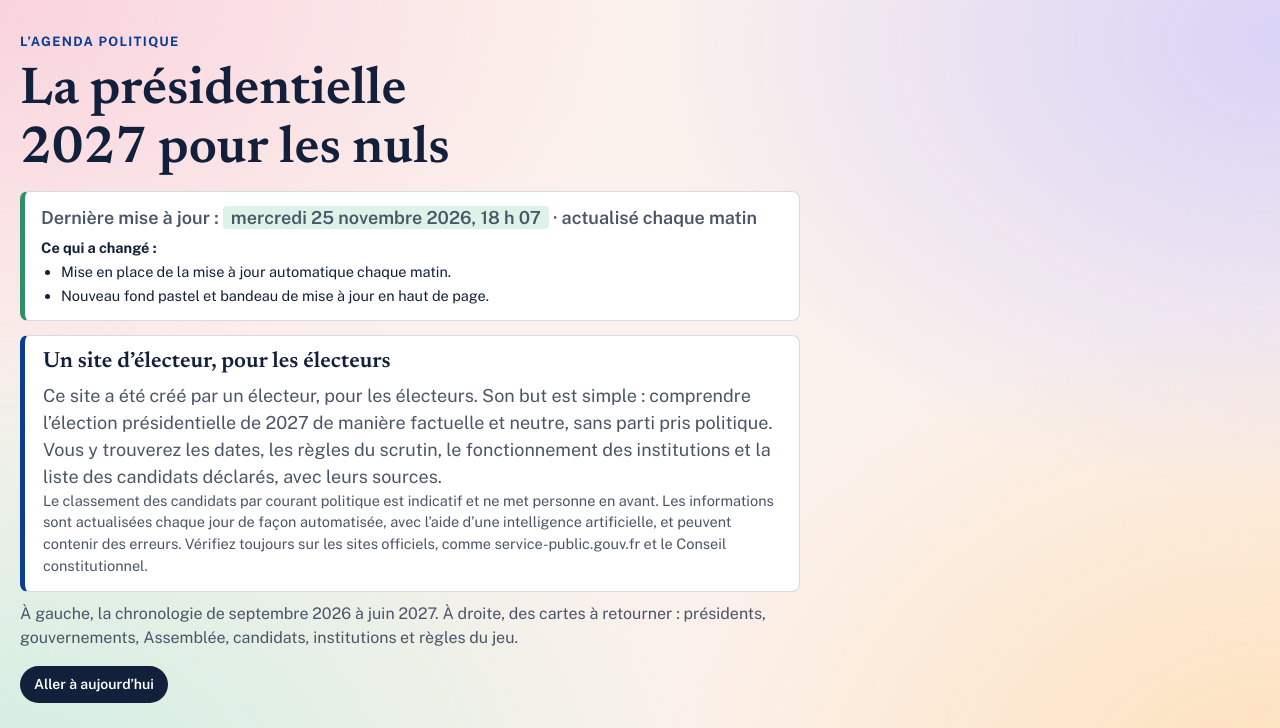
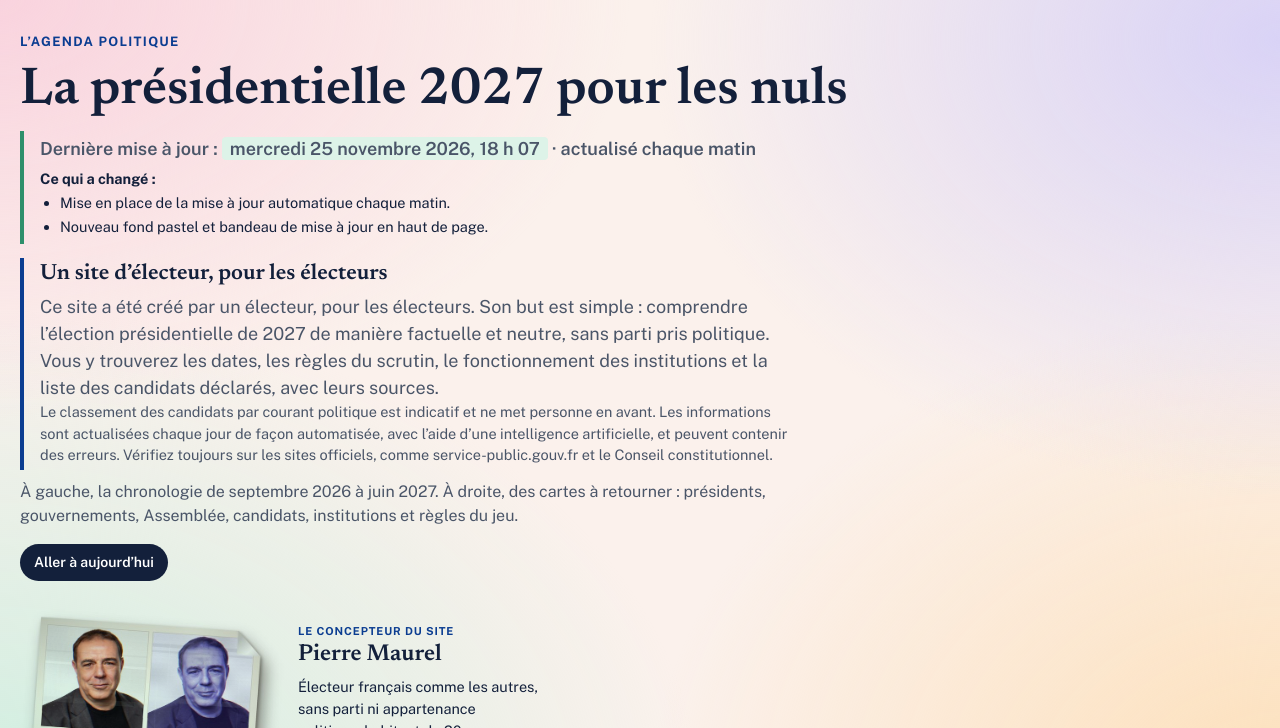
Before and after one commit to maurelpr-arch/presidentielle-2027, a plain HTML site: page index.html in a window 1280 px wide. Shown: the top 728 px of the page. Drawn offline with nearby package versions, Linux system fonts and the light colour scheme.

Commit message:
En-tête : encarts sur le fond du site, photomaton et bio plus bas à droite

```diff
--- a/auteur.css
+++ b/auteur.css
@@ -1,5 +1,8 @@
-/* Encart du concepteur du site (photomaton + bio), posé directement sur le fond du site. */
-header.top{max-width:780px}
+/* Habillage de l'en-tête : encarts posés sur le fond du site (sans cases blanches) et encart du concepteur (photomaton + bio). */
+header.top{max-width:none}
+header.top>*:not(h1):not(.eyebrow){max-width:780px}
+.majbox{background:transparent;border:0;border-left:4px solid #2E8F6B;border-radius:0;padding:4px 0 4px 16px}
+.edito{background:transparent;border:0;border-left:4px solid var(--accent);border-radius:0;padding:4px 0 4px 16px}
 .wrap{position:relative}
 .auteur{max-width:520px;margin:0 0 28px}
 .auteur::after{content:"";display:block;clear:both}
@@ -8,4 +11,4 @@ header.top{max-width:780px}
 .auteur h2{font-size:23px;margin:2px 0 8px}
 .auteur p{margin:0 0 8px;font-size:14.5px;line-height:1.5;color:var(--ink)}
 .auteur p:last-child{margin-bottom:0}
-@media (min-width:1330px){.auteur{position:absolute;top:24px;right:20px;width:480px;margin:0}}
+@media (min-width:1330px){.auteur{position:absolute;top:150px;right:20px;width:480px;margin:0}}
```
